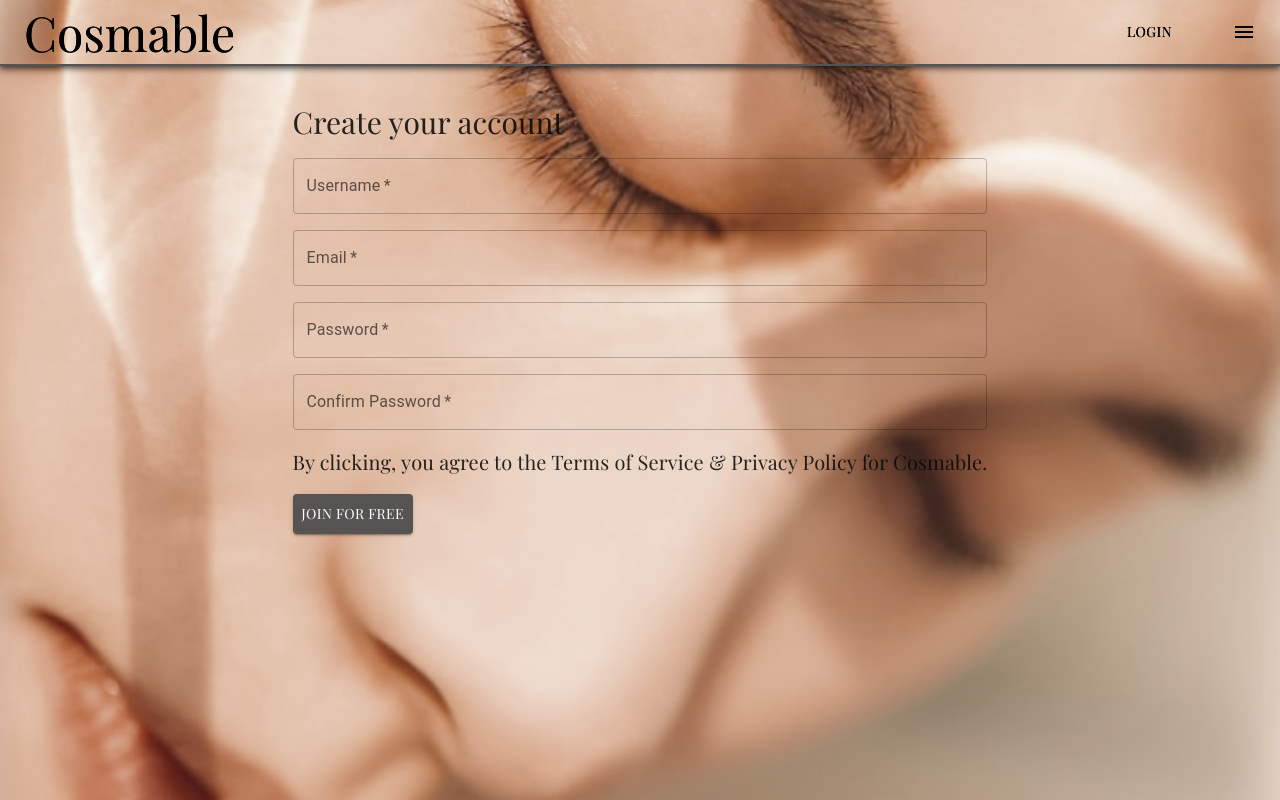
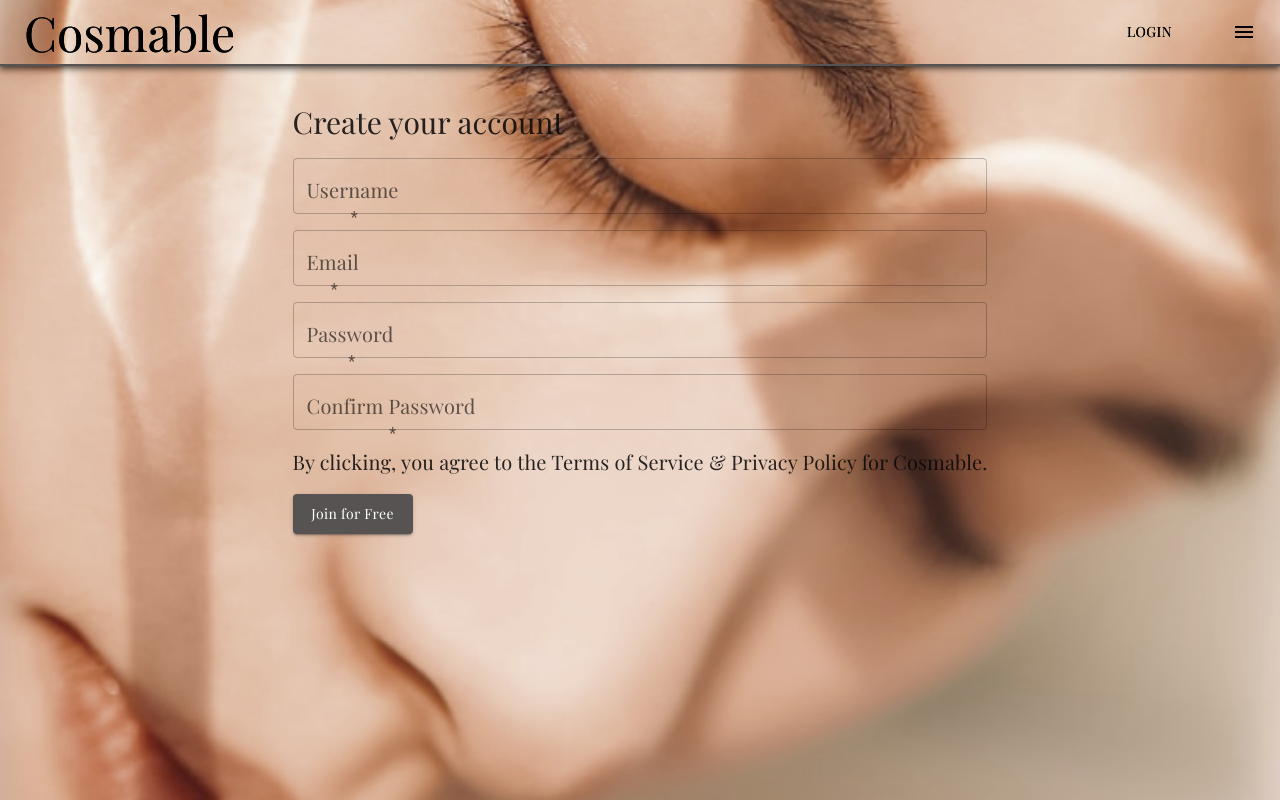
Before and after one commit to watermalon3/cosmable, a React (Vite) app in the folder client/: page /login in a window 1280 px wide. Built offline with nearby package versions, Linux system fonts and the light colour scheme; no server answers.

Commit message:
login and profile details styles

```diff
--- a/client/src/Components/ProfileDetails/ProfileDetails.jsx
+++ b/client/src/Components/ProfileDetails/ProfileDetails.jsx
@@ -23,6 +23,12 @@ const useStyles = makeStyles(() => ({
   },
   whiteBackground: {
     backgroundColor: '#fff',
+  },
+  astericks: {
+    fontSize: '0.8em',
+    verticalAlign: 'super',
+    color: '#5A5252',
+    marginLeft: 2,
   },
 }));
 
@@ -71,7 +77,7 @@ const Almost = () => {
               variant="h6"
               sx={{ fontFamily: "'Playfair Display', serif" }}
             >
-              Name
+              Name<span className={classes.asterisk}>*</span>
             </Typography>
           }
           {...register("name")}
@@ -88,7 +94,7 @@ const Almost = () => {
               variant="h6"
               sx={{ fontFamily: "'Playfair Display', serif" }}
             >
-              Title or designation, i.e. BSN
+              Title or designation, i.e. BSN<span className={classes.asterisk}>*</span>
             </Typography>
           }
           type="title"
@@ -106,7 +112,7 @@ const Almost = () => {
               variant="h6"
               sx={{ fontFamily: "'Playfair Display', serif" }}
             >
-              Your practice name
+              Your practice name<span className={classes.asterisk}>*</span>
             </Typography>
           }
           type="practiceName"
@@ -125,7 +131,7 @@ const Almost = () => {
               variant="h6"
               sx={{ fontFamily: "'Playfair Display', serif" }}
             >
-              Your practice zipcode
+              Your practice zipcode<span className={classes.asterisk}>*</span>
             </Typography>
           }
           type="zipcode"
@@ -207,6 +213,7 @@ const Almost = () => {
             color: "#fff",
             height: "60px",
             width: "130px",
+            textTranform: "none"
           }}
         >
           Get Started
--- a/client/src/Components/login/login.jsx
+++ b/client/src/Components/login/login.jsx
@@ -48,14 +48,28 @@ const Login = () => {
                 Create your account
               </Typography>
               <TextField
-                label="Username"
+                label={
+                  <Typography
+                  variant="h6"
+                  sx={{ fontFamily: "'Playfair Display', serif" }}
+                  >
+                  Username
+                  </Typography>
+                }
                 {...register("userName")}
                 error={Boolean(errors.userName)}
                 helperText={errors.userName?.message}
                 required
               />
               <TextField
-                label="Email"
+                label={
+                  <Typography
+                  variant="h6"
+                  sx={{ fontFamily: "'Playfair Display', serif" }}
+                  >
+                  Email
+                  </Typography>
+                }
                 type="email"
                 {...register("email")}
                 error={Boolean(errors.email)}
@@ -63,7 +77,14 @@ const Login = () => {
                 required
               />
               <TextField
-                label="Password"
+                label={
+                  <Typography
+                  variant="h6"
+                  sx={{ fontFamily: "'Playfair Display', serif" }}
+                  >
+                  Password
+                  </Typography>
+                }
                 type="password"
                 {...register("password", {
                   validate: (value) => value === watch("confirmPassword"),
@@ -80,7 +101,14 @@ const Login = () => {
                 required
               />
               <TextField
-                label="Confirm Password"
+                label={
+                  <Typography
+                  variant="h6"
+                  sx={{ fontFamily: "'Playfair Display', serif" }}
+                  >
+                  Confirm Password
+                  </Typography>
+                }
                 type="password"
                 required
                 {...register("confirmPassword", {
@@ -114,6 +142,7 @@ const Login = () => {
                   backgroundColor: "#5A5252",
                   padding: "2px",
                   fontFamily: "Playfair Display",
+                  textTransform: "none"
                 }}
               >
                 Join for Free
```
